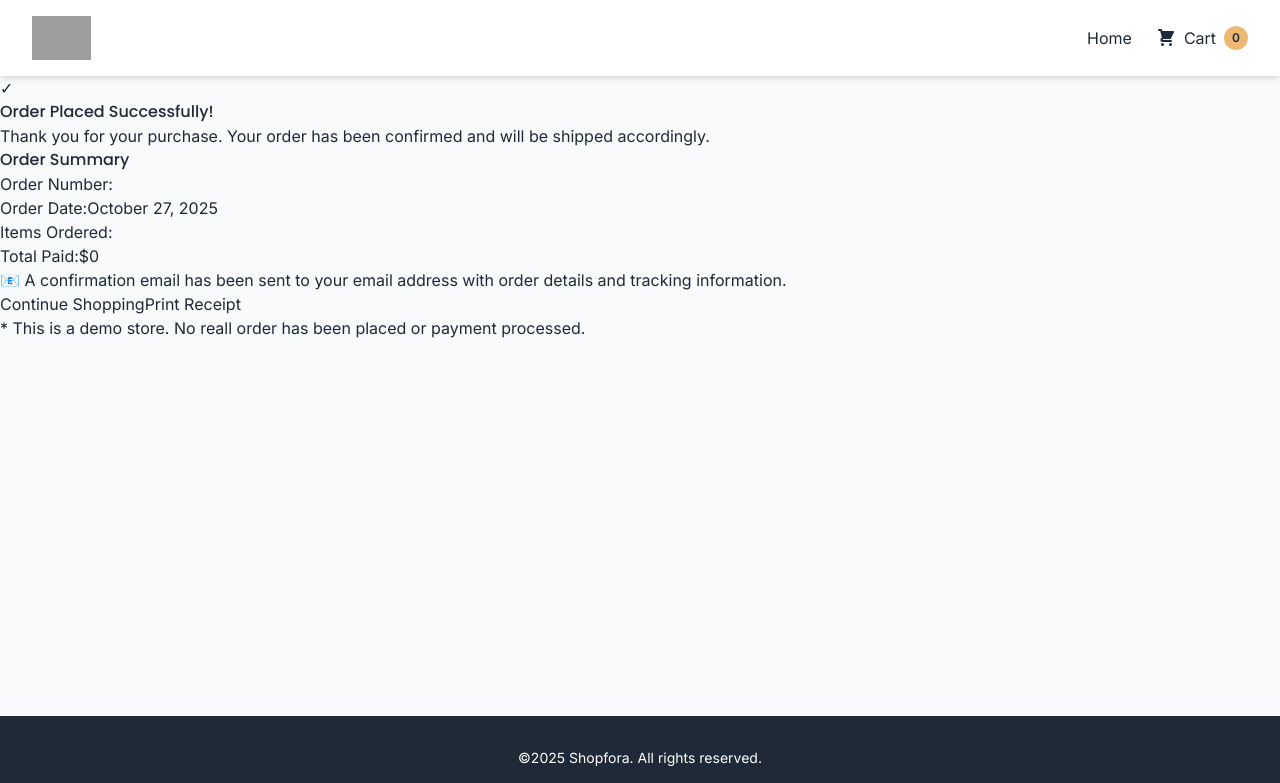
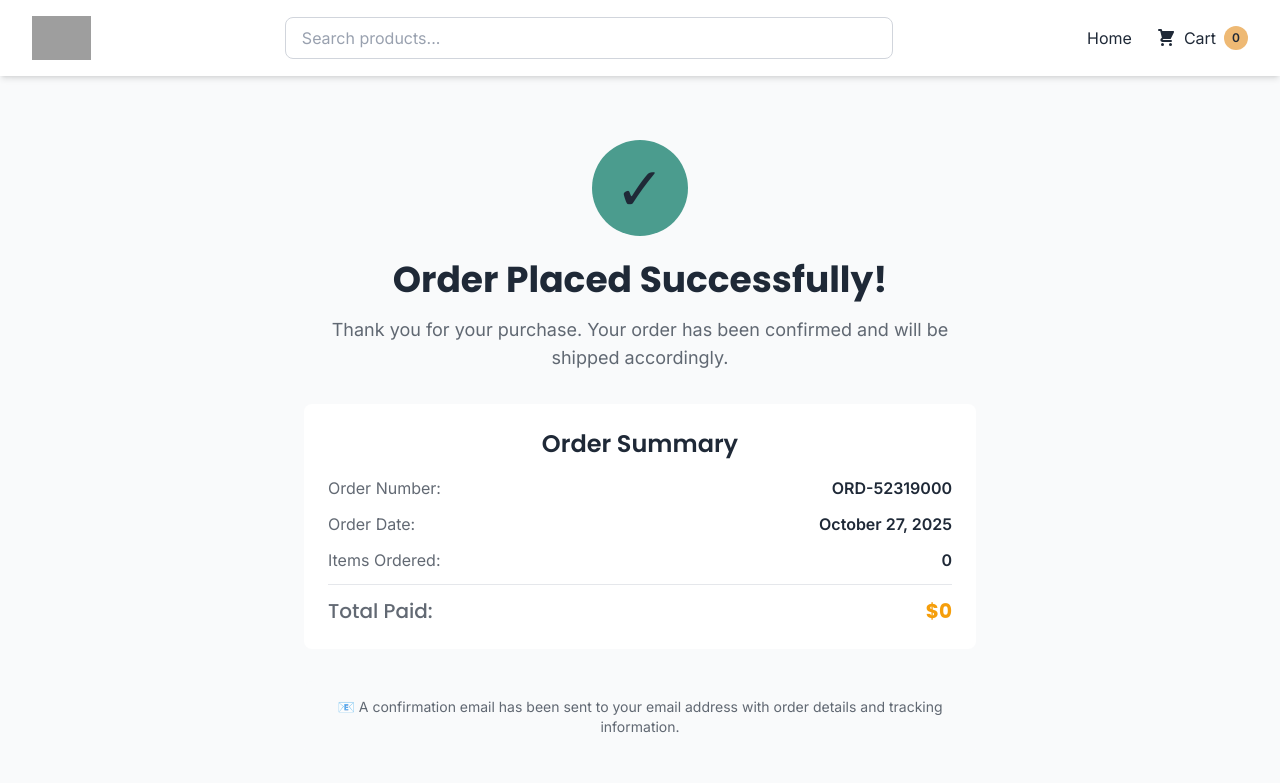
Before and after one commit to lyn-kodehode/React-shopfora, a React (Vite) app: page /React-shopfora/checkout/success in a window 1280 px wide. Shown: the top 783 px of the page. Built offline with nearby package versions, Linux system fonts and the light colour scheme; grey boxes are pictures that could not be loaded.

Commit message:
Added search bar and dropdown results. Styled checkout page

```diff
--- a/src/components/NavBar.jsx
+++ b/src/components/NavBar.jsx
@@ -1,12 +1,21 @@
-import { HiShoppingCart, HiMenu, HiX } from "react-icons/hi";
+import { HiShoppingCart, HiMenu, HiX, HiSearch } from "react-icons/hi";
 import { Link } from "react-router-dom";
 import { useCart } from "../store/cart";
 import { useState } from "react";
+import { useSearchResults } from "../hooks/useProducts";
 
 export default function NavBar() {
   const [isHamburgerMenuOpen, setIsHamburgerMenuOpen] = useState(false);
-  const items = useCart((state) => state.items);
+  // const items = useCart((state) => state.items);
+  const [searchTerm, setSearchTerm] = useState("");
+  const [showResults, setShowResults] = useState(false);
   const cartCount = useCart((state) => state.getTotalItems());
+  const {
+    data: searchResults,
+    isLoading,
+    isError,
+    error,
+  } = useSearchResults(searchTerm);
 
   // hamburger menu toggle
   const toggleHamburgerMenu = () => {
@@ -14,10 +23,32 @@ export default function NavBar() {
     setIsHamburgerMenuOpen(!isHamburgerMenuOpen);
   };
 
+  // search handler
+  const handleSearch = (event) => {
+    // event.preventDefault();
+    const query = event.target.value;
+    setSearchTerm(query);
+    setShowResults(query.length > 0);
+  };
+
+  // clear search
+  const clearSearch = () => {
+    setSearchTerm("");
+    setShowResults(false);
+  };
+
+  // search focus handler
+  // const handleFocus = () => {
+  // };
+
+  // blur dropdown handler
+  const handleBlur = () => {
+    // delay to allow clicking on results
+    setTimeout(() => setShowResults(false), 200);
+  };
+
   return (
-    // bg-color, box-shadow, position, top, index
     <nav className="bg-white shadow-md sticky top-0 z-50">
-      {/* container-classname, marginleftright, md:768 paddingX, md:768 paddingY */}
       <div className="container mx-auto px-4 md:px-8 py-3 md:py-4 flex items-center justify-between">
         {/* ShopFora Logo */}
         <Link to="/React-shopfora">
@@ -27,6 +58,80 @@ export default function NavBar() {
             className="h-7 md:h-9 lg:h-11 w-auto hover:opacity-90 transition-opacity"
           />
         </Link>
+
+        {/* Search */}
+        {/* <button className="md:hidden text-text-dark ">
+          {" "}
+          <HiSearch className="text-lg" />
+        </button> */}
+
+        {/* Search input */}
+        <div className="relative w-6/12">
+          <input
+            type="search"
+            value={searchTerm}
+            onChange={handleSearch}
+            onFocus={() => searchTerm && setShowResults(true)}
+            onBlur={handleBlur}
+            className="w-full px-2 md:px-4 py-1 md:py-2 border border-gray-300 rounded-lg font-body text-sm md:text-base focus:outline-none focus:ring-2 focus:ring-primary placeholder:text-gray-400"
+            placeholder="Search products..."
+          />
+
+          {/* Seatch Results dowpdown */}
+          {/* {showResults && searchTerm && ( */}
+          {showResults && (
+            <div className="absolute top-full left-0 right-0 mt-2 bg-white border border-gray-200 rounded-lg shadow-lg overflow-y-auto max-h-96 z-50">
+              {/* close button */}
+              {/* <button onClick={clearSearch} className="">
+                <HiX className="text-2xl" />
+              </button> */}
+
+              {/* Loading state */}
+              {isLoading && (
+                <div className="absolute top-full left-0 right-0 mt-2 bg-white border border-gray-200 rounded-lg shadow-lg max-h-96 overflow-y-auto z-50">
+                  <div className="p-4 text-center font-body text-text-dark/60">
+                    Searching
+                  </div>
+                </div>
+              )}
+
+              {/* search term found*/}
+              {!isLoading && searchResults && searchResults.length > 0 && (
+                <div className="py-2">
+                  {searchResults.map((product) => (
+                    <Link
+                      key={product.id}
+                      to={`/React-shopfora/product/${product.id}`}
+                      onClick={clearSearch}
+                      className="flex items-center gap-3 px-4 py-3 hover:bg-gray-50 transition-colors"
+                    >
+                      <img
+                        src={product.thumbnail}
+                        alt={product.title}
+                        className="w-12 h-12 object-cover rounded"
+                      />
+                      <div className="flex-1">
+                        <p className="font-body text-sm font-semibold text-text-dark">
+                          {product.title}
+                        </p>
+                        <p className="font-body text-xs text-text-dark/60">
+                          {product.price}
+                        </p>
+                      </div>
+                    </Link>
+                  ))}
+                </div>
+              )}
+
+              {/* search term not found */}
+              {!isLoading && searchResults && searchResults.length === 0 && (
+                <div className="p-4 text-center font-body text-text-dark/60">
+                  No products found for {searchTerm}
+                </div>
+              )}
+            </div>
+          )}
+        </div>
 
         {/* Mobile hamburger menu with React-icon */}
         <button
--- a/src/pages/SuccessPage.jsx
+++ b/src/pages/SuccessPage.jsx
@@ -6,51 +6,59 @@ export default function SuccessPage() {
   const clearCart = useCart((state) => state.clearCart);
   const items = useCart((state) => state.items);
   const totalPrice = useCart((state) => state.getTotalPrice());
+  const totalItems = useCart((state) => state.getTotalItems());
 
   // generate fake order#
   const orderNumber = `ORD-${Date.now().toString().slice(-8)}`;
 
   // clear cart when page loads
-  useEffect(() => {
-    // sets a minute delay to view the order summary
-    const timer = setTimeout(() => {
-      clearCart();
-    }, 1000);
+  // useEffect(() => {
+  //   // sets a minute delay to view the order summary
+  //   const timer = setTimeout(() => {
+  //     clearCart();
+  //   }, 1000);
 
-    return () => {
-      clearTimeout(timer);
-    };
-  }, [clearCart]);
+  //   return () => {
+  //     clearTimeout(timer);
+  //   };
+  // }, [clearCart]);
+  // }, []);
 
   return (
-    <div className="">
-      <div className="">
+    <div className="container mx-auto px-4 py-16">
+      <div className="max-w-2xl mx-auto text-center">
         {/* Success Icon */}
-        <div className="">
-          <span className="">✓</span>
+        <div className="w-24 h-24 bg-secondary rounded-full flex items-center justify-center mx-auto mb-6 ">
+          <span className="text-6xl">✓</span>
         </div>
 
         {/* Success message */}
-        <h1 className="">Order Placed Successfully!</h1>
+        <h1 className="text-4xl font-heading font-bold text-text-dark mb-4">
+          Order Placed Successfully!
+        </h1>
 
-        <p className="">
+        <p className="font-body text-lg text-text-dark/70 mb-8">
           Thank you for your purchase. Your order has been confirmed and will be
           shipped accordingly.
         </p>
 
         {/* Order Details */}
-        <div className="">
-          <h2 className="">Order Summary</h2>
+        <div className="bg-white rounded-lg shadown-md p-6 mb-8">
+          <h2 className="text-2xl font-heading font-semibold text-text-dark mb-4">
+            Order Summary
+          </h2>
 
-          <div className="">
-            <div className="">
-              <span className="">Order Number:</span>
-              <span className=""></span>
+          <div className="space-y-3 text-left">
+            <div className="flex justify-between font-body">
+              <span className="text-text-dark/70">Order Number:</span>
+              <span className="font-semibold text-text-dark">
+                {orderNumber}
+              </span>
             </div>
 
-            <div className="">
-              <span className="">Order Date:</span>
-              <span className="">
+            <div className="flex justify-between font-body">
+              <span className="text-text-dark/70">Order Date:</span>
+              <span className="font-semibold text-text-dark">
                 {new Date().toLocaleDateString("en-US", {
                   year: "numeric",
                   month: "long",
@@ -59,16 +67,16 @@ export default function SuccessPage() {
               </span>
             </div>
 
-            <div className="">
-              <span className="">Items Ordered:</span>
-              <span className=""></span>
+            <div className="flex justify-between font-body">
+              <span className="text-text-dark/70">Items Ordered:</span>
+              <span className="font-semibold text-text-dark">{totalItems}</span>
               {/* getTotalItems */}
             </div>
 
-            <div className="">
-              <div className="">
-                <span className="">Total Paid:</span>
-                <span className="">${totalPrice}</span>
+            <div className="border-t border-gray-200 pt-3 mt-3">
+              <div className="flex justify-between font-heading text-xl">
+                <span className="text-text-dark/70">Total Paid:</span>
+                <span className="font-bold text-accent">${totalPrice}</span>
               </div>
             </div>
           </div>
@@ -76,19 +84,29 @@ export default function SuccessPage() {
 
         {/* Order Items List */}
         {items.length > 0 && (
-          <div className="">
-            <h3 className="">Items in Your Order</h3>
-            <div className="">
+          <div className="bg-white rounded-lg shadow-md p-6 mb-8">
+            <h3 className="text-lg font-heading font-semibold text-text-dark mb-4">
+              Items in Your Order
+            </h3>
+            <div className="space-y-3">
               {items.map((item) => (
-                <div key={item.id} className="">
-                  <img src="" alt="" className="" />
-                  <div className="">
-                    <p className="">{item.title}</p>
-                    <p className="">
+                <div key={item.id} className="flex gap-3 items-center">
+                  <img
+                    src={item.thumbnail}
+                    alt={item.title}
+                    className="w-16 h-16 object-cover rounded"
+                  />
+                  <div className="flex-1 text-left">
+                    <p className="font-body text-sm text-text-dark font-semibold">
+                      {item.title}
+                    </p>
+                    <p className="font-body text-xs text-text-dark/60">
                       Qty: {item.quantity} * {item.price}
                     </p>
                   </div>
-                  <p className="">${totalPrice.toFixed(2)}</p>
+                  <p className="font-body text-sm font-semibold text-text-dark">
+                    ${totalPrice.toFixed(2)}
+                  </p>
                 </div>
               ))}
             </div>
@@ -96,24 +114,32 @@ export default function SuccessPage() {
         )}
 
         {/* Info Message */}
-        <div className="">
-          <p className="">
+        <div className="bg-background rounded-lg p-4 mb-8">
+          <p className="font-body text-sm text-text-dark/70">
             📧 A confirmation email has been sent to your email address with
             order details and tracking information.
           </p>
         </div>
 
         {/* Action BUttons */}
-        <div className="">
-          <Link to="/React-shopfora" className="">
+        <div className="flex flex-col sm:flex-row gap-4 justify-center">
+          <Link
+            to="/React-shopfora"
+            className="inline-block bg-primary-hover hover:bg-accent text-white font-heading font-semibold py-3 px-8 rounded-lg transition-colors"
+          >
             Continue Shopping
           </Link>
-          <button className="">Print Receipt</button>
+          <button
+            onClick={() => window.print()}
+            className="bg-white hover:bg-gray-50 text-text-dark border-2 border-gray-300 font-heading font-semibold py-3 px-4 rounded-lg transition-colors"
+          >
+            Print Receipt
+          </button>
         </div>
 
         {/* Demmo Message */}
-        <p className="">
-          * This is a demo store. No reall order has been placed or payment
+        <p className="text-xs font-body text-text-dark/60 text-center mt-4">
+          * This is a demo store. No real order has been placed or payment
           processed.
         </p>
       </div>
```
Also changed, not shown: src/hooks/useProducts.js (+17 -1 lines), src/pages/CheckoutPage.jsx (+5 -3 lines).
